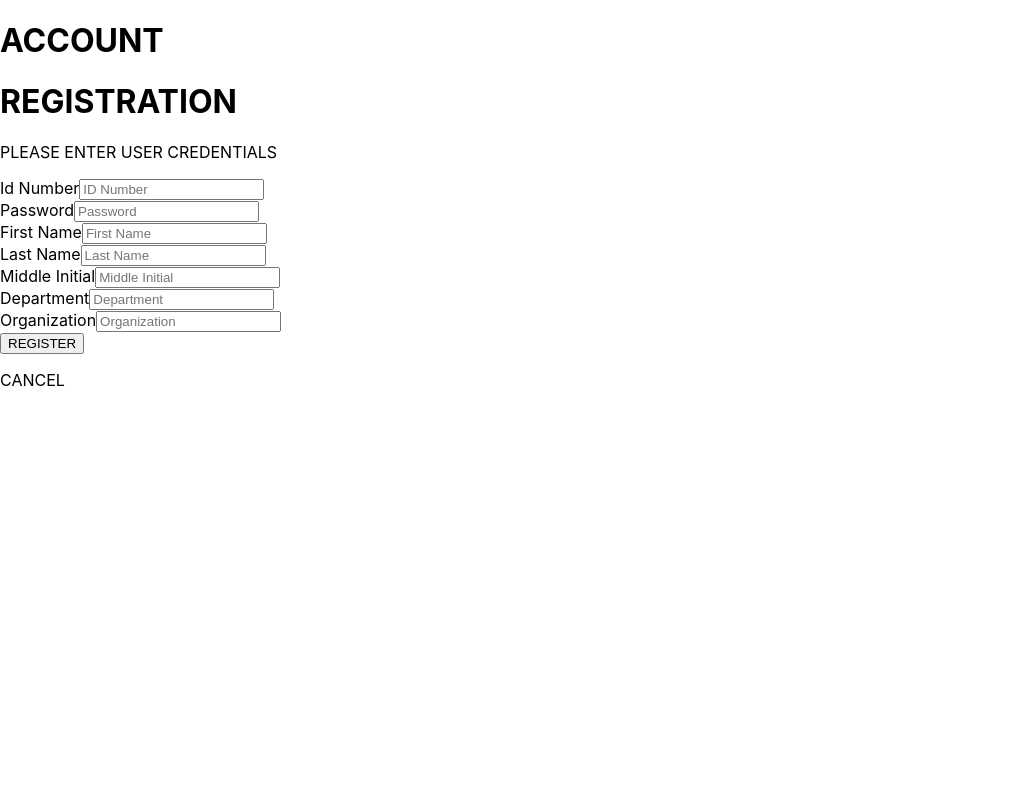
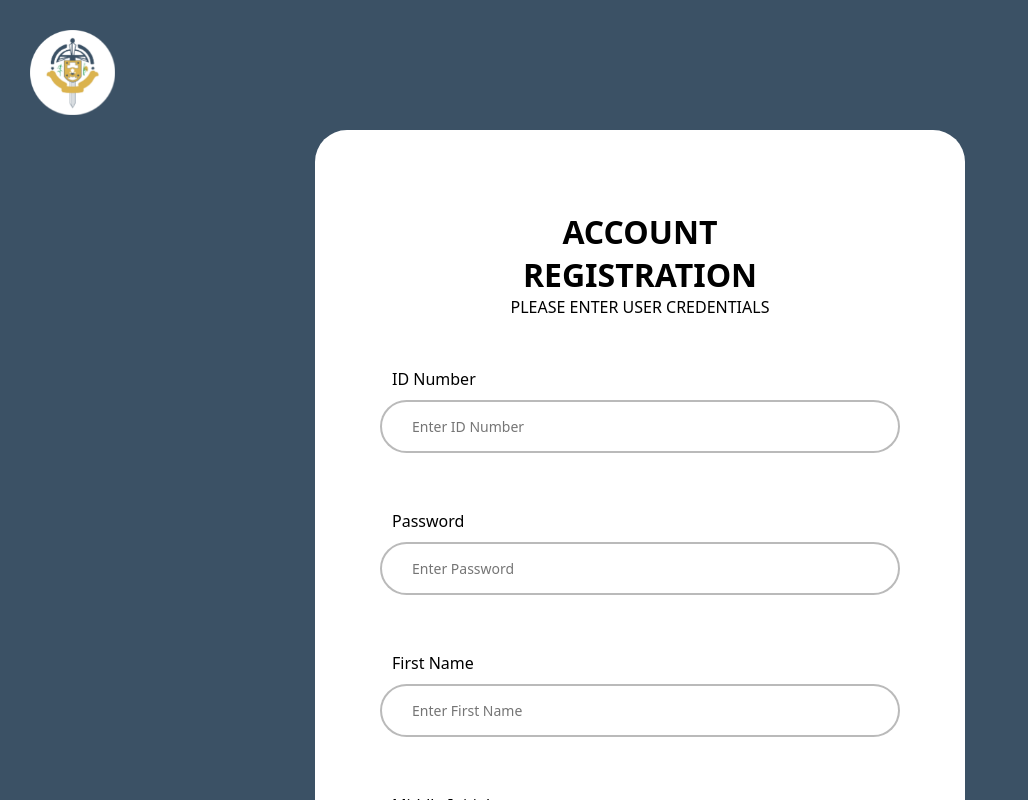
Before and after one commit to thirdyraza/cepheus-capstone-22, a React (Create React App) app in the folder main-app/client/: page /register in a window 1280 px wide. Shown: the top 800 px of the page, without its empty margins (0-1028 px from the left). Built offline with nearby package versions, Linux system fonts and the light colour scheme.

Commit message:
editing html + scss
naming convention changes and making specific adjustments. adding the scss

```diff
--- /dev/null
+++ b/main-app/client/src/assets/scss/login.scss
@@ -0,0 +1,122 @@
+*{
+    font-weight: 500;
+    margin: 0;
+    padding: 0;
+    z-index: 1;
+    font-family: system-ui, -apple-system, BlinkMacSystemFont, 'Segoe UI', Roboto, Oxygen, Ubuntu, Cantarell, 'Open Sans', 'Helvetica Neue', sans-serif;
+}
+body{
+    background-color: #3B5165;
+}
+.main-login{
+    /* height: 100vh; */
+    width: 100%;
+    display: flex;
+    justify-content: center;
+    align-items: center;
+    justify-items: center;
+}
+.login-wrap{
+    width: 80%;
+    margin-left: auto;
+    margin-right: auto;
+    display: flex;
+    flex-direction: column;
+}
+.logo{
+    margin: 30px 0 0 30px;
+    display: flex;
+}
+.logo img{
+    width: 85px;
+    position: fixed;
+}
+
+.login-container{
+    margin-top: 100px;
+    border-radius: 2em;
+    width: 100%;
+    height: 100%;
+    background-color: #fff;
+    display: flex;
+    flex-direction: column;
+}
+
+.login-inputs{
+    display: flex;
+    flex-direction: column;
+    margin-bottom: 35px;
+}
+
+.login-inputs a{
+    text-decoration: none;
+    text-align: right;
+    margin-top: 10px;
+    margin-bottom: 50px;
+    color: #3B5165;
+    font-size: 11px;
+    font-weight: 600;
+}
+.login-inputs label{
+    margin:0 0 10px 12px;
+}
+
+.login-inputs input{
+    border: 0px solid;
+    border:  2px rgba(34, 34, 34, 0.308) solid;
+    border-radius: 100px;
+    padding: 15px 30px;
+    color: rgba(34, 34, 34, 0.596);
+    font-size: 14px;
+}
+
+.branding{
+    margin-top: 80px;
+    margin-bottom: 50px;
+    text-align: center;
+}
+    .branding h1{
+        font-weight: 700;
+}
+
+.login-button{
+    background-color: #3B5165;
+    color: white;
+    border-radius: 100px;
+    height: 50px;
+    display: flex;
+    align-items: center;
+    width: 100%;
+    justify-content: center;
+    border: none;
+}
+
+.login-button:hover{
+    background-color: #E4A951;
+    cursor: pointer;
+}
+
+
+@media only screen and (max-width: 700px) {
+    .main-login{
+        height: 100vh;
+    }
+
+    .logo{
+        margin: 0;
+        margin-top: 30px;
+        justify-content: center;
+    }
+  }
+
+@media only screen and (min-width: 700px) {
+    .login-container{
+        height: 600px;
+        margin-top: 60px;
+        border-radius: 2em;
+        width: 600px;
+        background-color: #fff;
+        display: flex;
+        flex-direction: column;
+    }
+  }
--- /dev/null
+++ b/main-app/client/src/assets/scss/register.scss
@@ -0,0 +1,90 @@
+*{
+    font-weight: 500;
+    margin: 0;
+    padding: 0;
+    z-index: 1;
+    font-family: system-ui, -apple-system, BlinkMacSystemFont, 'Segoe UI', Roboto, Oxygen, Ubuntu, Cantarell, 'Open Sans', 'Helvetica Neue', sans-serif;
+}
+body{
+    background-color: #3B5165;
+}
+.main-reg{
+    /* height: 100vh; */
+    width: 100%;
+    display: flex;
+    justify-content: center;
+    align-items: center;
+    justify-items: center;
+}
+.logo{
+    margin: 30px 0 0 30px;
+    display: flex;
+}
+.logo img{
+    width: 85px;
+    position: fixed;
+}
+
+.reg-container{
+    margin-top: 100px;
+    margin-bottom: 70px;
+    border-radius: 2em;
+    height: 100%;
+    width: 650px;
+    background-color: white;
+    display: flex;
+    flex-direction: column;
+    padding-bottom: 3%;
+}
+
+.reg-wrap{
+    width: 80%;
+    margin-left: auto;
+    margin-right: auto;
+    display: flex;
+    flex-direction: column;
+}
+
+.reg-inputs{
+    display: flex;
+    flex-direction: column;
+    margin-bottom: 35px;
+}
+.reg-inputs label{
+    margin:0 0 10px 12px;
+}
+
+.reg-inputs input{
+    border: 0px solid;
+    border:  2px rgba(34, 34, 34, 0.308) solid;
+    border-radius: 100px;
+    padding: 15px 30px;
+    color: rgba(34, 34, 34, 0.596);
+    font-size: 14px;
+}
+
+.reg-branding{
+    margin-top: 80px;
+    margin-bottom: 50px;
+    text-align: center;
+}
+    .reg-branding h1{
+        font-weight: 700;
+}
+
+.reg-button{
+    background-color: #3B5165;
+    color: white;
+    border-radius: 100px;
+    height: 50px;
+    display: flex;
+    align-items: center;
+    width: 100%;
+    justify-content: center;
+    border: none;
+}
+
+.reg-button:hover{
+    background-color: #E4A951;
+    cursor: pointer;
+}
--- a/main-app/client/src/pages/Home.js
+++ b/main-app/client/src/pages/Home.js
@@ -11,7 +11,7 @@ const Home = () => {
     const [dept, setDept] = useState('')
     const [org, setOrg] = useState('')
 
-
+    // fetching data through a route + setting what to fetch
     async function populateData(){
         const req = await fetch('http://localhost:2301/api/home', {
             headers: {
@@ -47,12 +47,12 @@ const Home = () => {
 
     return(
         <div>
-            <h1> department: {idnum || 'No ID Number found'} </h1>
-            <h1> department: {fname || 'No First Name found'} </h1>
-            <h1> department: {midi || 'No Middle Initial found'} </h1>
-            <h1> department: {lname || 'No Last Name found'} </h1>
-            <h1> department: {org || 'No Organization found'} </h1>
-            <h1> department: {dept || 'No Department found'} </h1>
+            <h1> ID Number: {idnum || 'No ID Number found'} </h1>
+            <h1> First Name: {fname || 'No First Name found'} </h1>
+            <h1> Middle Initial: {midi || 'No Middle Initial found'} </h1>
+            <h1> Last Name: {lname || 'No Last Name found'} </h1>
+            <h1> Organization: {org || 'No Organization found'} </h1>
+            <h1> Department: {dept || 'No Department found'} </h1>
         </div>
     )
 }
--- a/main-app/client/src/pages/LogIn.js
+++ b/main-app/client/src/pages/LogIn.js
@@ -1,11 +1,14 @@
 import { useState } from 'react'
 import { useNavigate } from 'react-router-dom'
+import '../assets/scss/login.scss'
+import logo from '../assets/images/logo.png'
 
 function App() {
   const [idnum, setIDNum] = useState('')
   const [pass, setPass] = useState('')
   const navigate = useNavigate()
 
+  // checking for user authenticity
   async function loginUser(event){
     event.preventDefault()
     const response = await fetch('http://localhost:2301/api/login', {
@@ -22,22 +25,20 @@ function App() {
     const data = await response.json()
     if(data.user){
       localStorage.setItem('token', data.user)
-      navigate('/home')
+      navigate('/register')
     }else{
       alert('Wrong credentials')
     }
     console.log(data)
   }
+
   return (
     <body>
-      {/* <div class="logo">
-          <img src="../assets/images/logo.png" alt="" />
-      </div> */}
-
-      <div class="main">
-
+      <div class="logo">
+        <img src={logo} alt="" />
+      </div>
+      <div class="main-login">
         <div class="login-container">
-
           <div class="login-wrap">
             <div class="branding">
               <h1>SIGN-IN</h1>
@@ -45,32 +46,32 @@ function App() {
             </div>
             <form onSubmit={loginUser}>
               <div class="inputs-cont">
-                        <div class="inputs">
-                            <label for="fname">User ID</label>
+                <div class="login-inputs">
+                  <label for="fname">ID Number</label>
                   <input
                   value = {idnum}
                   onChange = {(e) => setIDNum(e.target.value)}
                   type="text"
-                            placeholder="ID Number" />
+                  placeholder="Enter ID Number" />
                   <br />
                 </div>
 
-                        <div class="inputs">
-                            <label for="fname">Password</label>
+                <div class="login-inputs">
+                  <label for="password">Password</label>
                   <input
                   value = {pass}
                   onChange = {(e) => setPass(e.target.value)}
                   type="password"
-                            placeholder="Password" />
+                  placeholder="Enter Password" />
                   <br />
+                  <a href="/login">FORGOT PASSWORD?</a>
                 </div>
               </div>
+              <input type="submit" class="login-button" value="SIGN IN" />
             </form>
-                      <input type="submit" class="button" value="SIGN IN" />
-              </div>
 
             </div>
-
+          </div>
       </div>
     </body>
   );
--- a/main-app/client/src/pages/Register.js
+++ b/main-app/client/src/pages/Register.js
@@ -1,5 +1,7 @@
 import { useState } from 'react';
 import { useNavigate } from 'react-router-dom'
+import '../assets/scss/register.scss'
+import logo from '../assets/images/logo.png'
 
 function App() {
   const [fname, setFName] = useState('')
@@ -11,6 +13,7 @@ function App() {
   const [org, setOrg] = useState('')
   const navigate = useNavigate()
 
+  // inserting data through a route + setting what to insert
   async function registerUser(event){
     event.preventDefault()
     const response = await fetch('http://localhost:2301/api/register', {
@@ -38,87 +41,87 @@ function App() {
   return (
   <body>
     <div>
-      {/* <div class="logo">
-          <img src="../assets/images/logo.png" alt="" />
-      </div> */}
-      <div>
-          <div class="register-container">
-              <div class="wrap">
-                  <div class="branding">
+      <div class="logo">
+          <img src={logo} alt="" />
+      </div>
+      <div class="main-reg">
+          <div class="reg-container">
+            <div class="reg-wrap">
+                  <div class="reg-branding">
                       <h1>ACCOUNT</h1>
                       <h1>REGISTRATION</h1>
                       <p> PLEASE ENTER USER CREDENTIALS</p>
                   </div>
                   <form onSubmit={registerUser}>
-                    <div class="inputs-cont">
-                        <div class="inputs">
-                            <label for="idnum">Id Number</label>
+                    <div class="reg-inputs-cont">
+                        <div class="reg-inputs">
+                            <label for="idnum">ID Number</label>
                             <input
                             id='idnum' name="IDNum"
                             value = {idnum}
                             onChange = {(e) => setIDNum(e.target.value)}
                             type="text"
-                            placeholder="ID Number" />
+                            placeholder="Enter ID Number" />
                             <br />
                         </div>
-                        <div class="inputs">
+                        <div class="reg-inputs">
                             <label for="pass">Password</label>
                             <input
                             id='pass' name="Pass"
                             value = {pass}
                             onChange = {(e) => setPass(e.target.value)}
                             type="password"
-                            placeholder="Password" />
+                            placeholder="Enter Password" />
                             <br />
                         </div>
-                        <div class="inputs">
+                        <div class="reg-inputs">
                             <label for="fname" >First Name</label>
                             <input
                             id="fname" name="FName"
                             value = {fname}
                             onChange = {(e) => setFName(e.target.value)}
                             type="text"
-                            placeholder="First Name" />
+                            placeholder="Enter First Name" />
                             <br />
                         </div>
-                        <div class="inputs">
+                        <div class="reg-inputs">
+                            <label for="MI">Middle Initial</label>
+                            <input
+                            id="midi" name="MiddleInitial"
+                            value = {midi}
+                            onChange = {(e) => setMidI(e.target.value)}
+                            type="text"
+                            placeholder="Enter Middle Initial" />
+                            <br />
+                        </div>
+                        <div class="reg-inputs">
                             <label for="lname">Last Name</label>
                             <input
                             id="lname" name="LName"
                             value = {lname}
                             onChange = {(e) => setLName(e.target.value)}
                             type="text"
-                            placeholder="Last Name" />
+                            placeholder="Enter Last Name" />
                             <br />
                         </div>
-                        <div class="inputs">
-                            <label for="MI">Middle Initial</label>
-                            <input
-                            id="midi" name="MiddleInitial"
-                            value = {midi}
-                            onChange = {(e) => setMidI(e.target.value)}
-                            type="text"
-                            placeholder="Middle Initial" />
-                            <br />
-                        </div>
-                        <div class="inputs">
+                        <div class="reg-inputs">
                             <label for="Dept">Department</label>
                             <input
                             id="dept" name="Department"
                             value = {dept}
                             onChange = {(e) => setDept(e.target.value)}
                             type="text"
-                            placeholder="Department" />
+                            placeholder="Enter Department" />
                             <br />
                         </div>
-                        <div class="inputs">
+                        <div class="reg-inputs">
                             <label for="Org">Organization</label>
                             <input
                             id="org" name="Organization"
                             value = {org}
                             onChange = {(e) => setOrg(e.target.value)}
                             type="text"
-                            placeholder="Organization" />
+                            placeholder="Enter Organization" />
                             <br />
                         </div>
 
@@ -153,16 +156,10 @@ function App() {
                           </div> */}
 
                     </div>
-
-                    <div class="buttons">
-                      <input type="submit" class="button" value="REGISTER"/>
-                      <div class="button" onclick="clear()">
-                          <p>CANCEL</p>
-                      </div>
-                    </div>
+                      <input type="submit" class="reg-button" value="REGISTER"/>
                   </form>
 
-              </div>
+            </div>
           </div>
 
       </div>
```
Also changed, not shown: 1 other file (tests, documents, lock files or other folders). Lines whose indentation alone changed are shown as unchanged.
